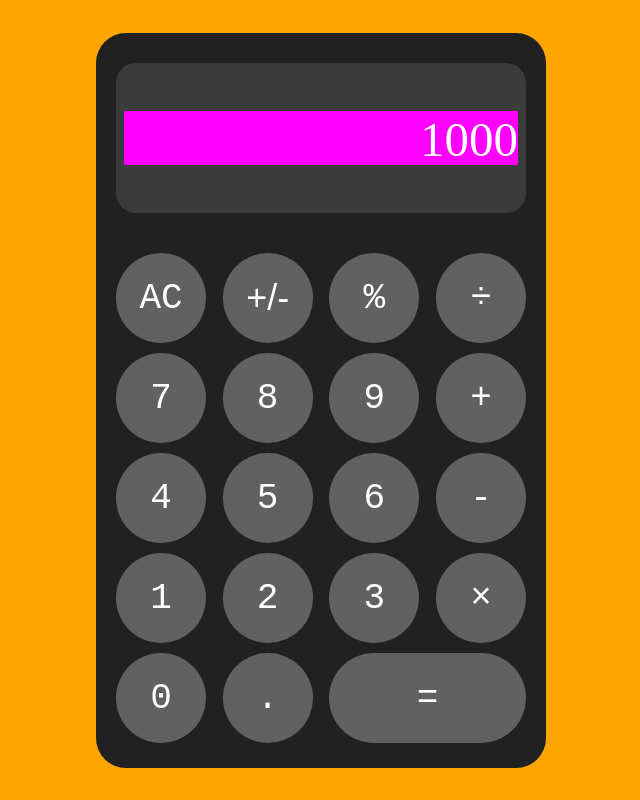
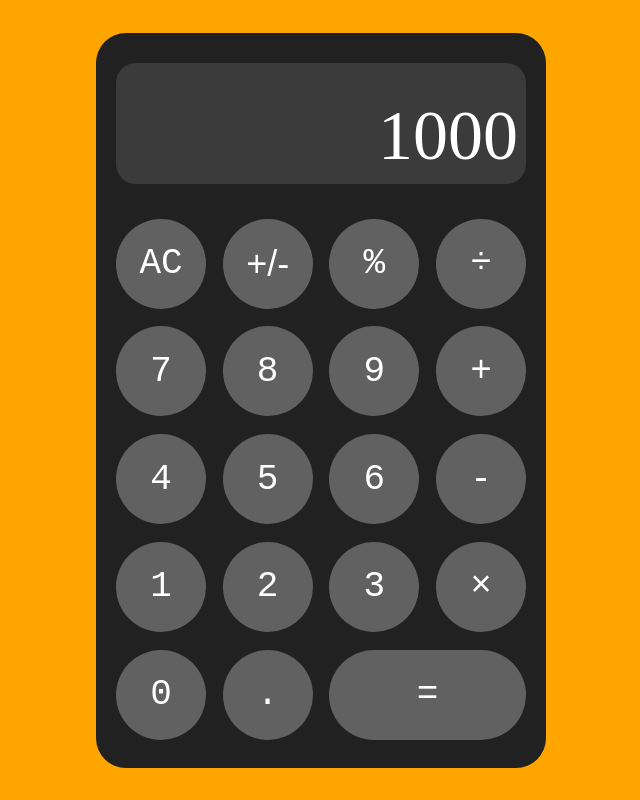
Before and after one commit to MohamedEmadFahmy/js-calculator, a plain HTML site: page index.html in a window 1280 px wide. Shown: the whole page, without its empty margins (319-959 px from the left). Drawn offline with Linux system fonts and the light colour scheme.

Commit message:
fix styling of calc

```diff
--- a/index.html
+++ b/index.html
@@ -13,7 +13,7 @@
                 3+3-15+4
             </div> -->
             <div id="result">
-                1.3333333333333
+                <p>1.3333333333333</p>
             </div>
         </div>
         <div id="buttons">
--- a/styles/style.css
+++ b/styles/style.css
@@ -22,12 +22,12 @@ div#calculator {
     flex-direction: column;
     padding: 20px;
     padding-top: 30px;
-    gap: 40px  ;
+    gap: 35px  ;
 }
 div#screen {
     background-color: #3B3B3B;
     width: 100%;
-    height: 22%;
+    height: 18%;
     border-radius: 20px;
     display: flex;
     flex-direction: column;
@@ -39,7 +39,7 @@ div#screen {
 div#buttons {
     /* background-color: red; */
     width: 100%;
-    height: 60%;
+    height: 540px;
     border-radius: 20px;
     display: flex;
     justify-content: space-between;
@@ -101,10 +101,13 @@ div#workout {
 }
 div#result {
     color: white;
-    height: 40%;
-    font-size: 49px;
+    height: 100%;
+    font-size: 70px;
     font-weight: 500;
     font-family: sans-serif;
-    background-color: magenta;
     font-family: "DS-Digital";
+    display: flex;
+    align-items: flex-end;
+    justify-content: right;
+    /* background-color: magenta; */
 }
```
